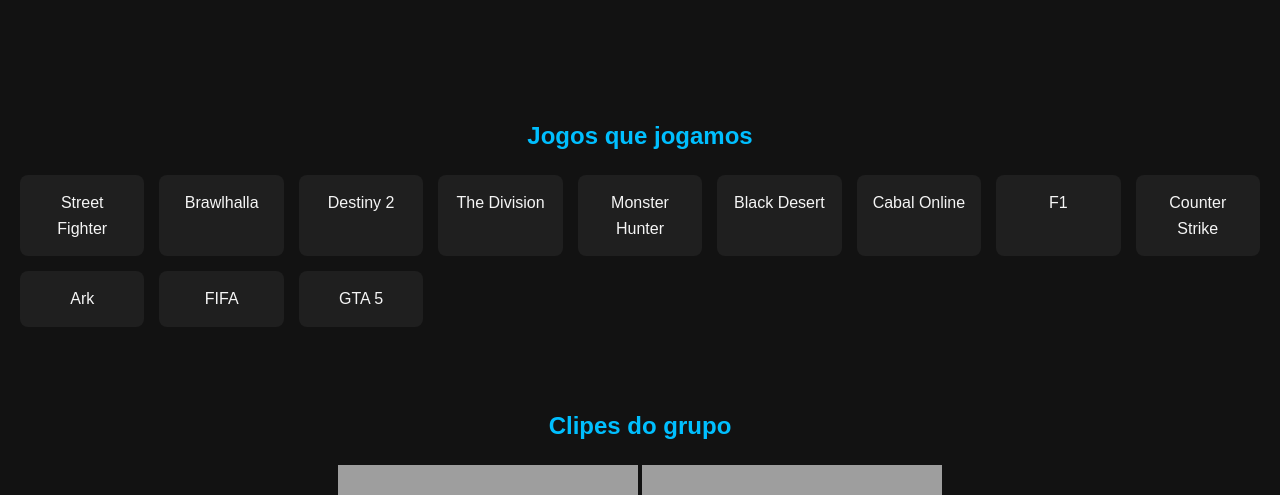
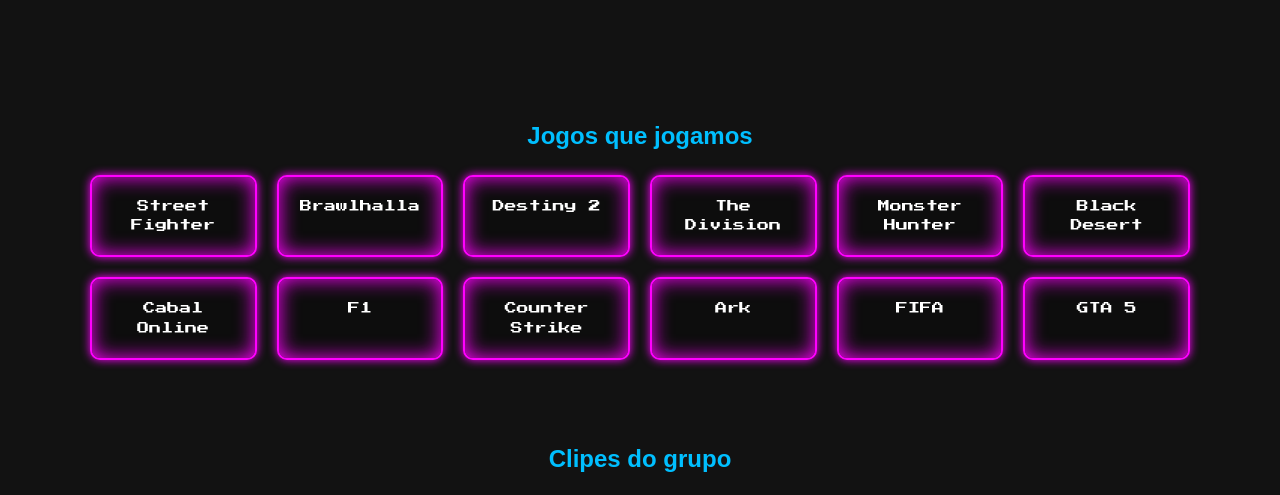
Before and after one commit to SantosWillian93/Play4Fun, a plain HTML site: page index.html in a window 1280 px wide. Shown: the part 298-793 px from the top of the page. Drawn offline with Linux system fonts and the light colour scheme; grey boxes are pictures that could not be loaded.

Commit message:
Atualização de código

```diff
--- a/index.html
+++ b/index.html
@@ -5,6 +5,8 @@
   <meta name="viewport" content="width=device-width, initial-scale=1.0">
   <title>Play4Fun</title>
   <link rel="stylesheet" href="style.css">
+  <!-- Fonte retrô arcade -->
+  <link href="https://fonts.googleapis.com/css2?family=Press+Start+2P&display=swap" rel="stylesheet">
 </head>
 <body>
   <!-- Navbar -->
@@ -34,18 +36,54 @@
   <section id="games">
     <h2>Jogos que jogamos</h2>
     <ul class="game-list">
-      <li data-gif="assets/gifs/streetfighter.gif">Street Fighter</li>
-      <li data-gif="assets/gifs/brawlhalla.gif">Brawlhalla</li>
-      <li data-gif="assets/gifs/destiny2.gif">Destiny 2</li>
-      <li data-gif="assets/gifs/thedivision.gif">The Division</li>
-      <li data-gif="assets/gifs/monsterhunter.gif">Monster Hunter</li>
-      <li data-gif="assets/gifs/blackdesert.gif">Black Desert</li>
-      <li data-gif="assets/gifs/cabal.gif">Cabal Online</li>
-      <li data-gif="assets/gifs/f1.gif">F1</li>
-      <li data-gif="assets/gifs/cs.gif">Counter Strike</li>
-      <li data-gif="assets/gifs/ark.gif">Ark</li>
-      <li data-gif="assets/gifs/fifa.gif">FIFA</li>
-      <li data-gif="assets/gifs/gta5.gif">GTA 5</li>
+      <li>
+        <span>Street Fighter</span>
+        <img src="assets/gifs/streetfighter.gif" alt="Street Fighter">
+      </li>
+      <li>
+        <span>Brawlhalla</span>
+        <img src="assets/gifs/brawlhalla.gif" alt="Brawlhalla">
+      </li>
+      <li>
+        <span>Destiny 2</span>
+        <img src="assets/gifs/destiny2.gif" alt="Destiny 2">
+      </li>
+      <li>
+        <span>The Division</span>
+        <img src="assets/gifs/thedivision.gif" alt="The Division">
+      </li>
+      <li>
+        <span>Monster Hunter</span>
+        <img src="assets/gifs/monsterhunter.gif" alt="Monster Hunter">
+      </li>
+      <li>
+        <span>Black Desert</span>
+        <img src="assets/gifs/blackdesert.gif" alt="Black Desert">
+      </li>
+      <li>
+        <span>Cabal Online</span>
+        <img src="assets/gifs/cabal.gif" alt="Cabal Online">
+      </li>
+      <li>
+        <span>F1</span>
+        <img src="assets/gifs/f1.gif" alt="F1">
+      </li>
+      <li>
+        <span>Counter Strike</span>
+        <img src="assets/gifs/cs.gif" alt="Counter Strike">
+      </li>
+      <li>
+        <span>Ark</span>
+        <img src="assets/gifs/ark.gif" alt="Ark">
+      </li>
+      <li>
+        <span>FIFA</span>
+        <img src="assets/gifs/fifa.gif" alt="FIFA">
+      </li>
+      <li>
+        <span>GTA 5</span>
+        <img src="assets/gifs/gta5.gif" alt="GTA 5">
+      </li>
     </ul>
   </section>
 
--- a/style.css
+++ b/style.css
@@ -93,33 +93,56 @@
 /* Jogos */
 .game-list {
   display: grid;
-  grid-template-columns: repeat(auto-fit, minmax(120px, 1fr));
-  gap: 15px;
+  grid-template-columns: repeat(auto-fit, minmax(160px, 1fr));
+  gap: 20px;
+  justify-content: center; /* Centraliza no grid */
   list-style-type: none;
   padding: 0;
+  margin: 0 auto;
+  max-width: 1100px; /* Limita largura total */
 }
+
 .game-list li {
-  background: #1f1f1f;
-  padding: 15px;
+  position: relative;
+  overflow: hidden;
+  padding: 20px;
+  background: #0d0d0d;
+  border: 2px solid #ff00ff;
+  border-radius: 10px;
   text-align: center;
-  border-radius: 8px;
+  font-family: 'Press Start 2P', cursive;
+  font-size: 12px;
+  color: #fff;
   cursor: pointer;
-  position: relative;
-  transition: transform 0.3s;
+  transition: transform 0.3s, box-shadow 0.3s;
+  box-shadow: 0 0 10px #ff00ff, 0 0 20px #ff00ff inset;
 }
+
 .game-list li:hover {
   transform: scale(1.1);
-  background-size: cover;
-  background-position: center;
-  color: transparent;
+  box-shadow: 0 0 20px #00eaff, 0 0 40px #00eaff inset;
 }
-.game-list li:hover::after {
-  content: "";
+
+.game-list li span {
+  position: relative;
+  z-index: 2;
+}
+
+.game-list li img {
   position: absolute;
   inset: 0;
-  border-radius: 8px;
-  background-size: cover;
-  background-position: center;
-  background-repeat: no-repeat;
-  z-index: 0;
+  width: 100%;
+  height: 100%;
+  object-fit: cover;
+  opacity: 0;
+  z-index: 1;
+  transition: opacity 0.4s ease;
 }
+
+.game-list li:hover span {
+  opacity: 0; /* Nome some */
+}
+
+.game-list li:hover img {
+  opacity: 1; /* GIF aparece */
+}
```
